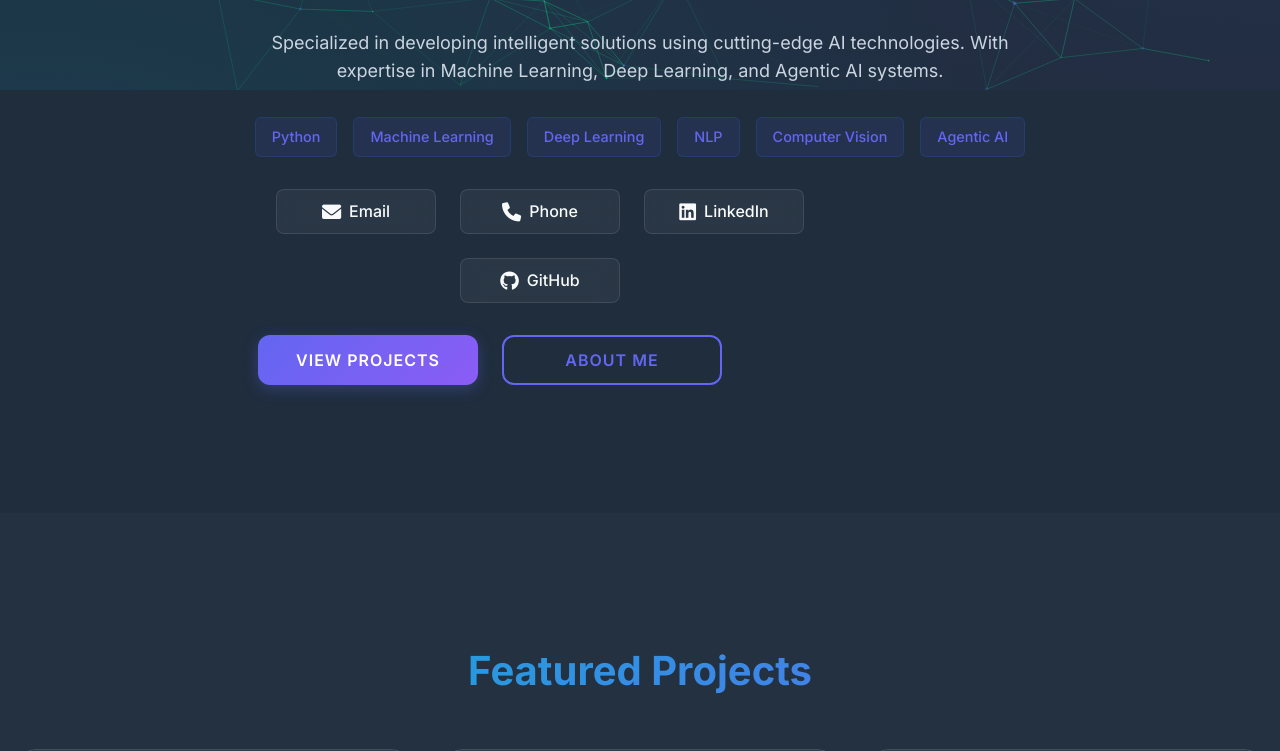
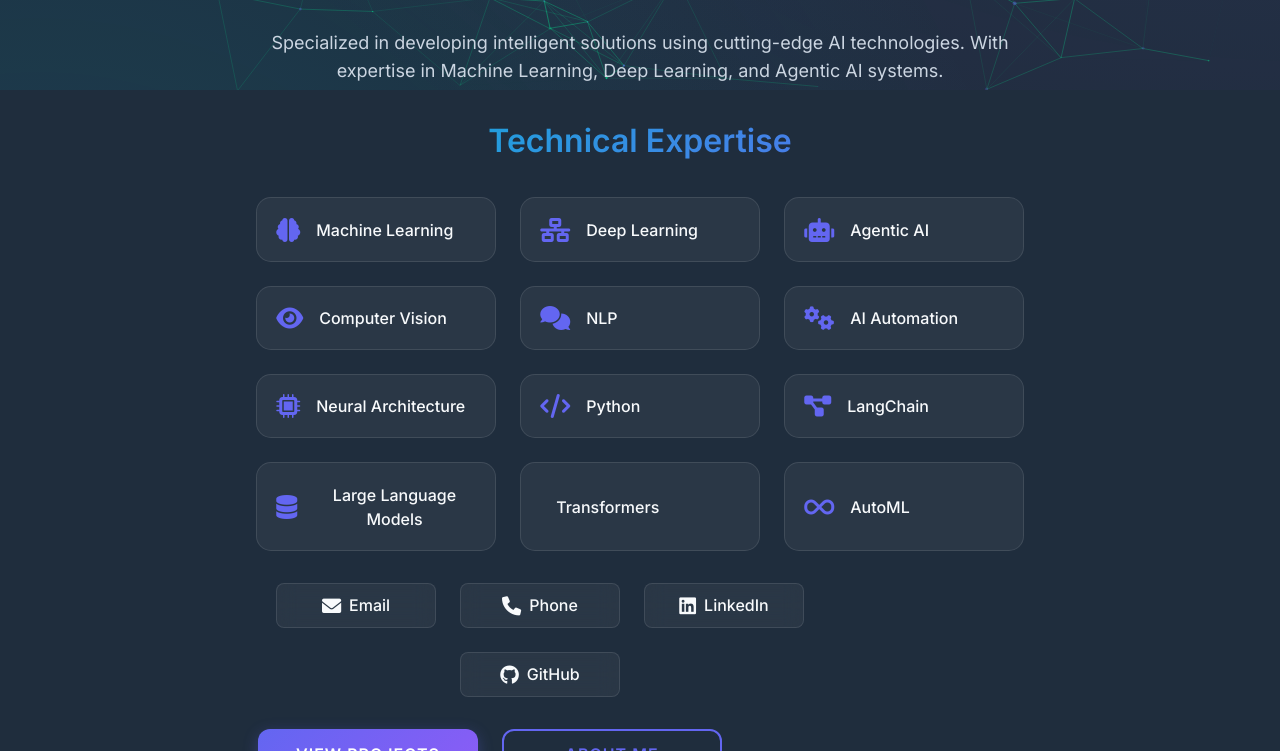
Before and after one commit to WaqasAliDS/waqas-portfolio, a plain HTML site: page index.html in a window 1280 px wide. Shown: the part 710-1461 px from the top of the page. Drawn offline with nearby package versions, Linux system fonts and the light colour scheme; animation ran at ten frames a second.

Commit message:
Updated tech skills with modern design and additional AI technologies

```diff
--- a/index.html
+++ b/index.html
@@ -59,13 +59,56 @@
                         </p>
                     </div>
 
+                    <h3 class="skills-title">Technical Expertise</h3>
                     <div class="tech-stack">
-                        <span class="skill-tag">Python</span>
-                        <span class="skill-tag">Machine Learning</span>
-                        <span class="skill-tag">Deep Learning</span>
-                        <span class="skill-tag">NLP</span>
-                        <span class="skill-tag">Computer Vision</span>
-                        <span class="skill-tag">Agentic AI</span>
+                        <div class="skill-item">
+                            <i class="fas fa-brain"></i>
+                            <span>Machine Learning</span>
+                        </div>
+                        <div class="skill-item">
+                            <i class="fas fa-network-wired"></i>
+                            <span>Deep Learning</span>
+                        </div>
+                        <div class="skill-item">
+                            <i class="fas fa-robot"></i>
+                            <span>Agentic AI</span>
+                        </div>
+                        <div class="skill-item">
+                            <i class="fas fa-eye"></i>
+                            <span>Computer Vision</span>
+                        </div>
+                        <div class="skill-item">
+                            <i class="fas fa-comments"></i>
+                            <span>NLP</span>
+                        </div>
+                        <div class="skill-item">
+                            <i class="fas fa-cogs"></i>
+                            <span>AI Automation</span>
+                        </div>
+                        <div class="skill-item">
+                            <i class="fas fa-microchip"></i>
+                            <span>Neural Architecture</span>
+                        </div>
+                        <div class="skill-item">
+                            <i class="fas fa-code"></i>
+                            <span>Python</span>
+                        </div>
+                        <div class="skill-item">
+                            <i class="fas fa-project-diagram"></i>
+                            <span>LangChain</span>
+                        </div>
+                        <div class="skill-item">
+                            <i class="fas fa-database"></i>
+                            <span>Large Language Models</span>
+                        </div>
+                        <div class="skill-item">
+                            <i class="fas fa-chart-network"></i>
+                            <span>Transformers</span>
+                        </div>
+                        <div class="skill-item">
+                            <i class="fas fa-infinity"></i>
+                            <span>AutoML</span>
+                        </div>
                     </div>
 
                     <div class="social-links">
--- a/styles.css
+++ b/styles.css
@@ -1298,3 +1298,123 @@
         padding: 2rem 0;
     }
 }
+
+/* Tech Stack Styling */
+.skills-title {
+    font-size: 2rem;
+    font-weight: 600;
+    margin: 2rem 0;
+    background: linear-gradient(135deg, var(--accent), var(--primary));
+    -webkit-background-clip: text;
+    -webkit-text-fill-color: transparent;
+    text-align: center;
+}
+
+.tech-stack {
+    display: grid;
+    grid-template-columns: repeat(auto-fit, minmax(180px, 1fr));
+    gap: 1.5rem;
+    max-width: 1200px;
+    margin: 2rem auto;
+    padding: 0 1rem;
+}
+
+.skill-item {
+    background: rgba(255, 255, 255, 0.05);
+    border-radius: 15px;
+    padding: 1.2rem;
+    display: flex;
+    align-items: center;
+    gap: 1rem;
+    transition: all 0.3s ease;
+    border: 1px solid rgba(255, 255, 255, 0.1);
+    cursor: pointer;
+}
+
+.skill-item:hover {
+    transform: translateY(-5px);
+    background: rgba(255, 255, 255, 0.08);
+    box-shadow: 0 10px 20px rgba(0, 0, 0, 0.2),
+                0 0 20px rgba(99, 102, 241, 0.2);
+    border-color: rgba(99, 102, 241, 0.5);
+}
+
+.skill-item i {
+    font-size: 1.5rem;
+    color: var(--primary);
+    transition: all 0.3s ease;
+}
+
+.skill-item:hover i {
+    color: var(--accent);
+    transform: scale(1.1);
+}
+
+.skill-item span {
+    font-size: 1rem;
+    font-weight: 500;
+    color: var(--text-primary);
+}
+
+/* Responsive adjustments for skills */
+@media (max-width: 1024px) {
+    .tech-stack {
+        grid-template-columns: repeat(auto-fit, minmax(150px, 1fr));
+        gap: 1rem;
+    }
+}
+
+@media (max-width: 768px) {
+    .skills-title {
+        font-size: 1.75rem;
+    }
+
+    .tech-stack {
+        grid-template-columns: repeat(auto-fit, minmax(130px, 1fr));
+        gap: 0.8rem;
+    }
+
+    .skill-item {
+        padding: 1rem;
+    }
+
+    .skill-item i {
+        font-size: 1.2rem;
+    }
+
+    .skill-item span {
+        font-size: 0.9rem;
+    }
+}
+
+@media (max-width: 480px) {
+    .tech-stack {
+        grid-template-columns: repeat(2, 1fr);
+        gap: 0.6rem;
+    }
+
+    .skill-item {
+        padding: 0.8rem;
+    }
+}
+
+/* Add glow effect */
+.skill-item::after {
+    content: '';
+    position: absolute;
+    top: 0;
+    left: 0;
+    right: 0;
+    bottom: 0;
+    border-radius: 15px;
+    background: linear-gradient(135deg,
+        rgba(99, 102, 241, 0.2),
+        rgba(6, 182, 212, 0.2));
+    opacity: 0;
+    transition: opacity 0.3s ease;
+    pointer-events: none;
+}
+
+.skill-item:hover::after {
+    opacity: 1;
+}
```
